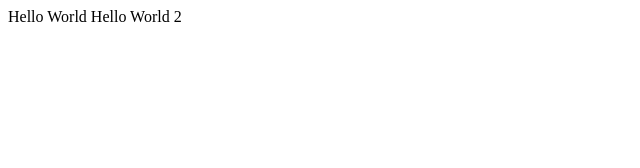
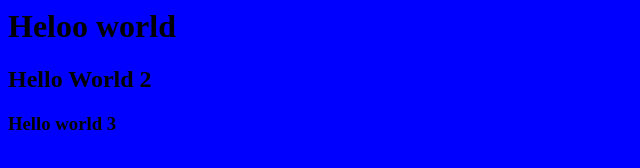
Before and after one commit to dpapastamatis/Demo_Git, a plain HTML site: page index.html in a window 1280 px wide. Shown: the whole page, without its empty margins (0-640 px from the left). Drawn offline with Linux system fonts and the light colour scheme.

Commit message:
css color and hello world 3

```diff
--- /dev/null
+++ b/PageStyles.css
@@ -0,0 +1,3 @@
+body{
+ background-color: blue;
+}
--- a/index.html
+++ b/index.html
@@ -1,4 +1,18 @@
+<html>
+    <head>
+    <link href="PageStyles.css" rel="stylesheet" media="all">
 
-Hello World
+    </head>
 
-Hello World 2
+    <body>
+<h1>Heloo world</h1>
+
+<h2>Hello World 2</h2>
+
+<h3>Hello world 3</h3>
+
+    </body>
+
+
+
+</html>
```
